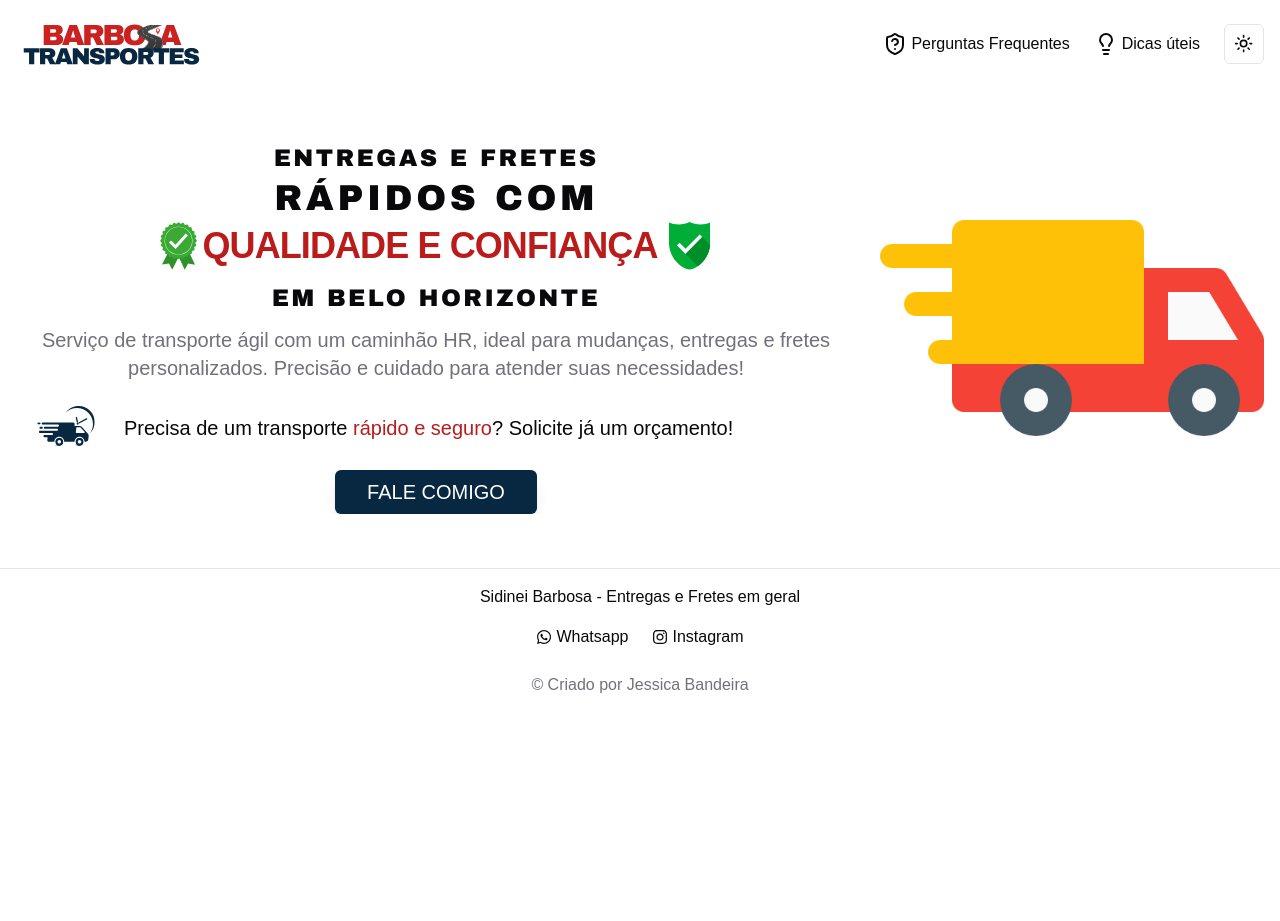
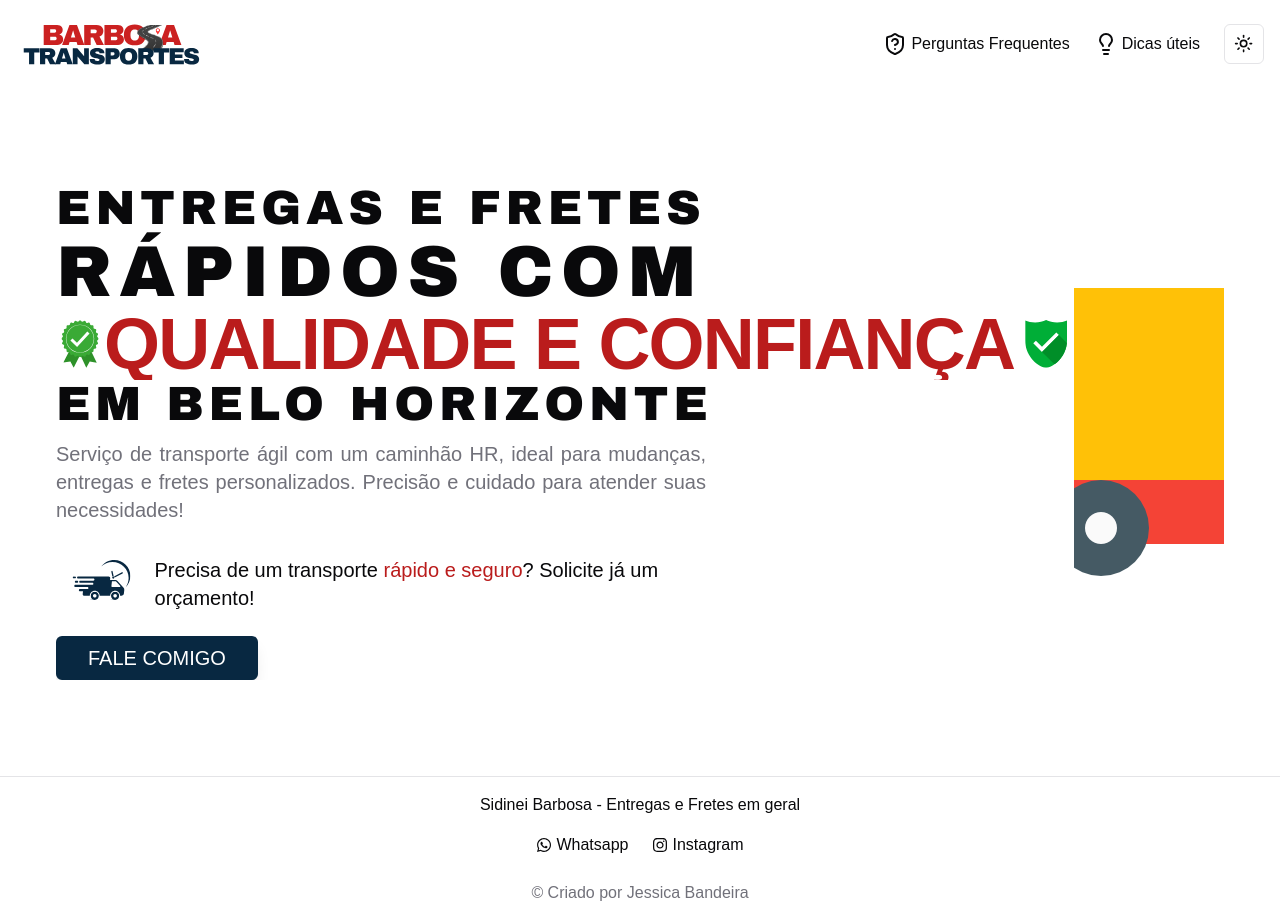
Before and after one commit to jessicasantosb/freelance-barbosa-transportes, a Next.js app: page / in a window 1280 px wide. Before the commit the page ends 800 px from the top, so only its background shows below. Built offline with nearby package versions, Linux system fonts and the light colour scheme; a web font is replaced by a local one.

Commit message:
style: change home layout on desktop screen

```diff
--- a/src/app/page.tsx
+++ b/src/app/page.tsx
@@ -14,7 +14,7 @@ export default async function Home() {
     ease: "easeOut",
   };
   return (
-    <main className="container my-4 sm:my-8 p-4 flex items-center gap-6">
+    <main className="max-w-[1048px] lg:max-w-full my-4 sm:my-8 p-4 lg:p-14 flex items-center">
       <motion.div
         initial="hidden"
         animate="visible"
--- a/src/components/home/animated-message.tsx
+++ b/src/components/home/animated-message.tsx
@@ -3,7 +3,7 @@ import Image from "next/image";
 export function AnimatedMessage() {
   return (
     <>
-      <span className="relative h-6 w-6 sm:h-12 sm:w-12 -mr-2">
+      <span className="relative size-6 sm:size-12 -mr-2">
         <Image
           alt="stamp"
           src={"/images/stamp.svg"}
@@ -11,8 +11,10 @@ export function AnimatedMessage() {
           className="absolute object-cover"
         />
       </span>
-      <span className="text-4xl tracking-tight">Qualidade e Confiança</span>
-      <span className="relative h-6 w-6 sm:h-12 sm:w-12">
+      <span className="text-4xl lg:text-7xl tracking-tight">
+        Qualidade e Confiança
+      </span>
+      <span className="relative size-6 sm:size-12">
         <Image
           alt="shield"
           src={"/images/shield.svg"}
--- a/src/components/home/image.tsx
+++ b/src/components/home/image.tsx
@@ -8,7 +8,7 @@ export function HomeImage() {
       initial="hidden"
       animate="visible"
       variants={homeImageVariants}
-      className="hidden lg:block relative w-64 h-64 lg:w-96 lg:h-96"
+      className="hidden xl:block relative size-[32rem] transition-opacity"
     >
       <Image
         alt="ferramentas"
--- a/src/components/home/message-trigger.tsx
+++ b/src/components/home/message-trigger.tsx
@@ -16,13 +16,13 @@ export function MessageTrigger({ custom }: { custom: FadeInVariantsType }) {
 
   return (
     <section>
-      <div className="overflow-hidden">
+      <div className="overflow-hidden lg:w-[650px] mx-auto xl:mx-0">
         <motion.div
           variants={fadeInVariants}
           custom={custom}
           className="text-lg sm:text-xl pt-2 flex gap-2"
         >
-          <div className="relative h-[2em] w-[5em] mt-4 sm:-mt-2">
+          <div className="relative h-[2em] w-[5em] mt-4 sm:-mt-2 xl:mt-1">
             <Image
               alt="caminhão"
               src={"/images/truck.svg"}
@@ -39,7 +39,12 @@ export function MessageTrigger({ custom }: { custom: FadeInVariantsType }) {
       </div>
 
       <div className="overflow-hidden mt-6">
-        <Button asChild variant={"cta"} size={"lg"} className="w-full sm:w-auto">
+        <Button
+          asChild
+          variant={"cta"}
+          size={"lg"}
+          className="w-full sm:w-auto"
+        >
           <motion.button
             variants={fadeInVariants}
             custom={custom}
--- a/src/components/home/message.tsx
+++ b/src/components/home/message.tsx
@@ -30,7 +30,7 @@ export function HomeMessage() {
     <motion.div
       initial="hidden"
       animate="visible"
-      className="flex-1 text-center"
+      className="flex-1 text-center xl:text-start"
     >
       <div className="overflow-hidden">
         <motion.h1
@@ -38,9 +38,14 @@ export function HomeMessage() {
           custom={custom}
           className="pb-2 uppercase leading-[35px] font-archivoBlack"
         >
-          <span className="text-2xl tracking-widest">Entregas e Fretes</span>
+          <span className="text-2xl lg:text-5xl tracking-widest">
+            Entregas e Fretes
+          </span>
           <br />
-          <span className="text-4xl tracking-widest"> Rápidos com </span>
+          <span className="text-4xl lg:text-7xl tracking-widest">
+            {" "}
+            Rápidos com{" "}
+          </span>
           <br />
           <span className="relative inline-flex pr-1 overflow-hidden">
             <motion.div
@@ -59,14 +64,17 @@ export function HomeMessage() {
             </motion.span>
           </span>
           <br />
-          <span className="text-2xl tracking-widest"> em Belo Horizonte</span>
+          <span className="text-2xl lg:text-5xl tracking-widest">
+            {" "}
+            em Belo Horizonte
+          </span>
         </motion.h1>
       </div>
-      <div className="overflow-hidden">
+      <div className="overflow-hidden lg:w-[650px] mx-auto xl:mx-0">
         <motion.h3
           variants={fadeInVariants}
           custom={custom}
-          className="pb-6 text-lg sm:text-xl text-muted-foreground"
+          className="pb-6 text-lg sm:text-xl text-muted-foreground lg:text-justify"
         >
           Serviço de transporte ágil com um caminhão HR, ideal para mudanças,
           entregas e fretes personalizados. Precisão e cuidado para atender suas
--- a/tailwind.config.ts
+++ b/tailwind.config.ts
@@ -14,7 +14,7 @@ const config = {
       center: true,
       padding: "2rem",
       screens: {
-        "2xl": "1400px",
+        xl: "1048px",
       },
     },
     extend: {
```
